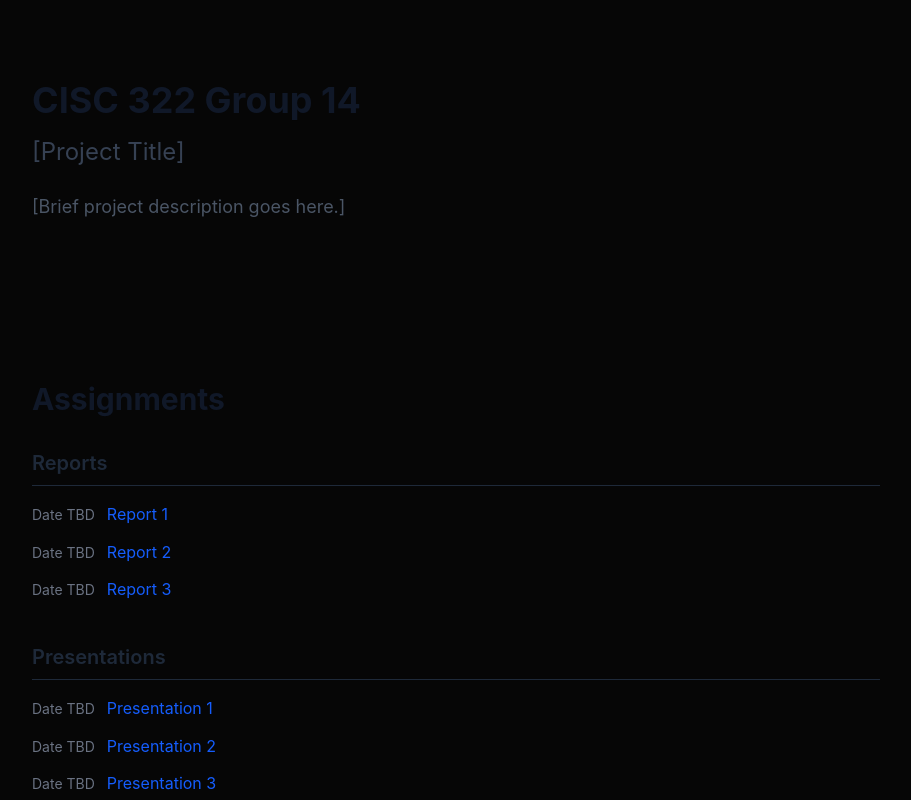
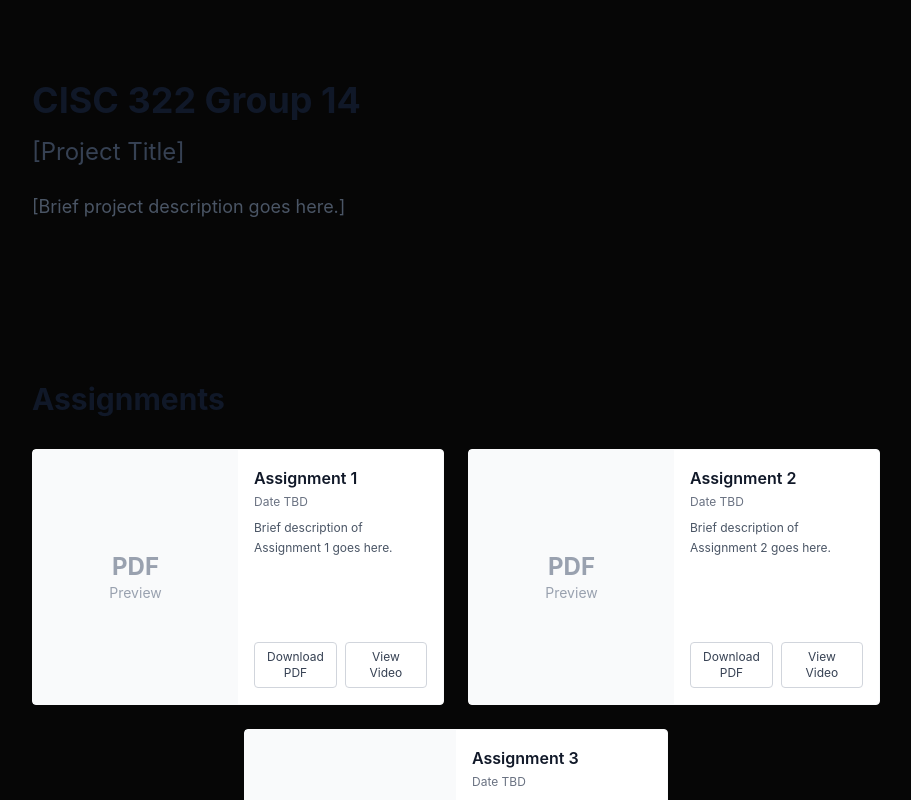
Before and after one commit to MukunthanMahesh/cisc-322-website, a React (Vite) app: page / in a window 1280 px wide. Shown: the top 800 px of the page, without its empty margins (184-1095 px from the left). Built offline with nearby package versions, Linux system fonts and the light colour scheme.

Commit message:
feat: implement deliverables cards layout

```diff
--- /dev/null
+++ b/src/components/DeliverableCard.tsx
@@ -0,0 +1,57 @@
+interface DeliverableCardProps {
+  title: string;
+  date: string;
+  description: string;
+  pdfUrl?: string;
+  videoUrl?: string;
+}
+
+export default function DeliverableCard({
+  title,
+  date,
+  description,
+  pdfUrl,
+  videoUrl
+}: DeliverableCardProps) {
+  return (
+    <div className="border rounded bg-white flex flex-row h-64">
+      {/* PDF Preview */}
+      <div className="w-1/2 bg-gray-50 flex items-center justify-center">
+        <div className="text-gray-400 text-center">
+          <p className="text-2xl font-bold">PDF</p>
+          <p className="text-sm">Preview</p>
+        </div>
+      </div>
+
+      {/* Content Area */}
+      <div className="w-1/2 p-4 flex flex-col justify-between">
+        {/* Description */}
+        <div>
+          <h3 className="text-base font-semibold text-gray-900">{title}</h3>
+          <p className="text-xs text-gray-500 mt-1">{date}</p>
+          <p className="text-gray-600 mt-2 text-xs leading-relaxed">{description}</p>
+        </div>
+
+        {/* Action Buttons */}
+        <div className="flex flex-row gap-2">
+          <a
+            href={pdfUrl || '#'}
+            className="flex-1 px-3 py-1.5 border border-gray-300 text-gray-700 rounded text-xs flex items-center justify-center text-center"
+            onClick={(e) => !pdfUrl && e.preventDefault()}
+          >
+            Download PDF
+          </a>
+          <a
+            href={videoUrl || '#'}
+            target="_blank"
+            rel="noopener noreferrer"
+            className="flex-1 px-3 py-1.5 border border-gray-300 text-gray-700 rounded text-xs flex items-center justify-center text-center"
+            onClick={(e) => !videoUrl && e.preventDefault()}
+          >
+            View Video
+          </a>
+        </div>
+      </div>
+    </div>
+  );
+}
--- a/src/components/Deliverables.tsx
+++ b/src/components/Deliverables.tsx
@@ -1,3 +1,29 @@
+import DeliverableCard from './DeliverableCard';
+
+const deliverables = [
+  {
+    title: "Assignment 1",
+    date: "Date TBD",
+    description: "Brief description of Assignment 1 goes here.",
+    pdfUrl: undefined,
+    videoUrl: undefined,
+  },
+  {
+    title: "Assignment 2",
+    date: "Date TBD",
+    description: "Brief description of Assignment 2 goes here.",
+    pdfUrl: undefined,
+    videoUrl: undefined,
+  },
+  {
+    title: "Assignment 3",
+    date: "Date TBD",
+    description: "Brief description of Assignment 3 goes here.",
+    pdfUrl: undefined,
+    videoUrl: undefined,
+  },
+];
+
 export default function Deliverables() {
   return (
     <section id="deliverables" className="py-20">
@@ -6,58 +32,23 @@ export default function Deliverables() {
           Assignments
         </h2>
 
-        <div className="space-y-10">
-          <div>
-            <h3 className="text-xl font-semibold text-gray-800 mb-4 border-b pb-2">
-              Reports
-            </h3>
-            <ul className="space-y-3">
-              <li className="flex items-baseline gap-3">
-                <span className="text-gray-500 text-sm">Date TBD</span>
-                <a href="#" className="text-blue-600 hover:underline">
-                  Report 1
-                </a>
-              </li>
-              <li className="flex items-baseline gap-3">
-                <span className="text-gray-500 text-sm">Date TBD</span>
-                <a href="#" className="text-blue-600 hover:underline">
-                  Report 2
-                </a>
-              </li>
-              <li className="flex items-baseline gap-3">
-                <span className="text-gray-500 text-sm">Date TBD</span>
-                <a href="#" className="text-blue-600 hover:underline">
-                  Report 3
-                </a>
-              </li>
-            </ul>
-          </div>
-
-          <div>
-            <h3 className="text-xl font-semibold text-gray-800 mb-4 border-b pb-2">
-              Presentations
-            </h3>
-            <ul className="space-y-3">
-              <li className="flex items-baseline gap-3">
-                <span className="text-gray-500 text-sm">Date TBD</span>
-                <a href="#" className="text-blue-600 hover:underline">
-                  Presentation 1
-                </a>
-              </li>
-              <li className="flex items-baseline gap-3">
-                <span className="text-gray-500 text-sm">Date TBD</span>
-                <a href="#" className="text-blue-600 hover:underline">
-                  Presentation 2
-                </a>
-              </li>
-              <li className="flex items-baseline gap-3">
-                <span className="text-gray-500 text-sm">Date TBD</span>
-                <a href="#" className="text-blue-600 hover:underline">
-                  Presentation 3
-                </a>
-              </li>
-            </ul>
-          </div>
+        <div className="grid grid-cols-1 md:grid-cols-2 gap-6">
+          {deliverables.map((deliverable, index) => (
+            <div
+              key={index}
+              className={index === deliverables.length - 1 && deliverables.length % 2 === 1 ? "md:col-span-2 md:flex md:justify-center" : ""}
+            >
+              <div className={index === deliverables.length - 1 && deliverables.length % 2 === 1 ? "md:w-1/2" : "w-full"}>
+                <DeliverableCard
+                  title={deliverable.title}
+                  date={deliverable.date}
+                  description={deliverable.description}
+                  pdfUrl={deliverable.pdfUrl}
+                  videoUrl={deliverable.videoUrl}
+                />
+              </div>
+            </div>
+          ))}
         </div>
       </div>
     </section>
```
